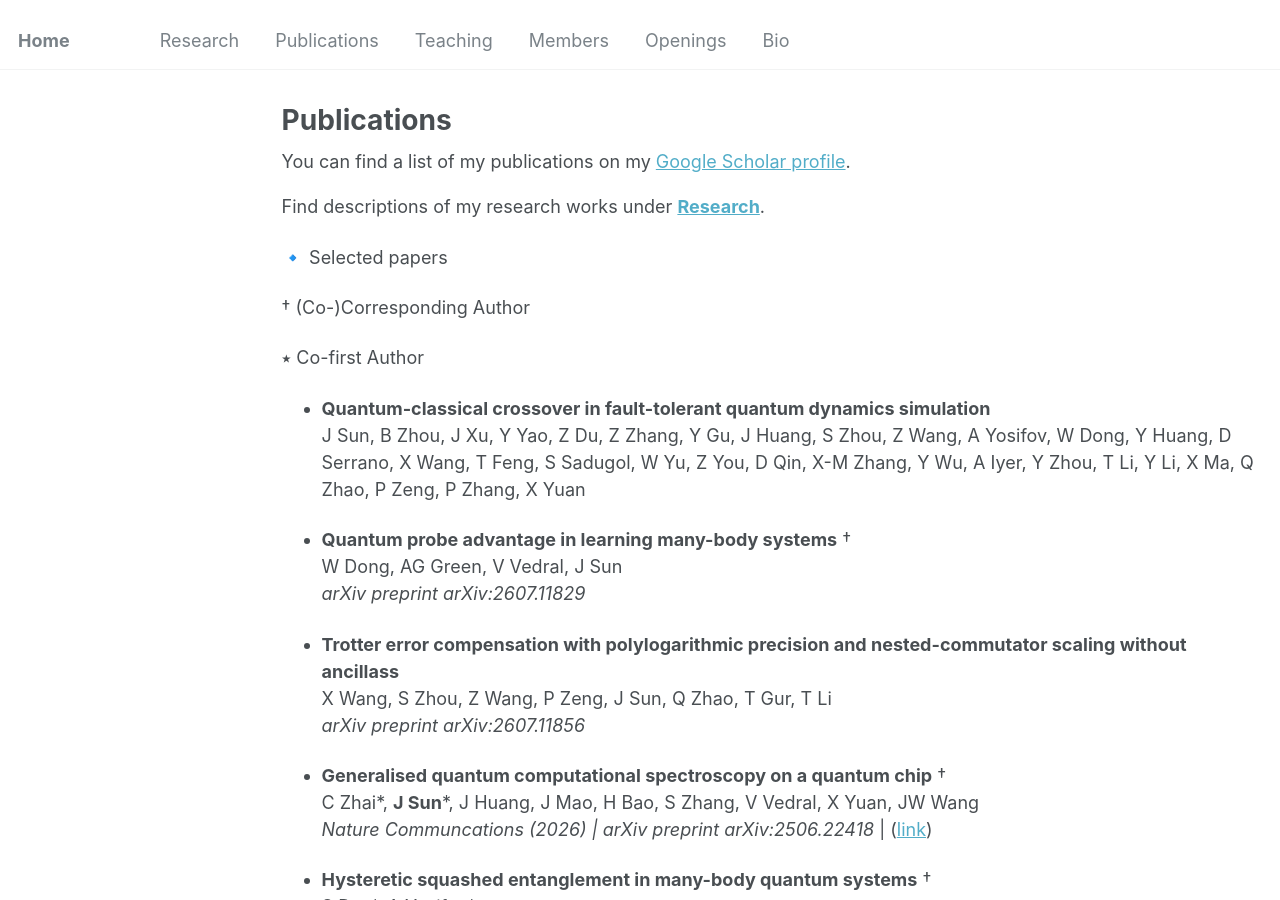
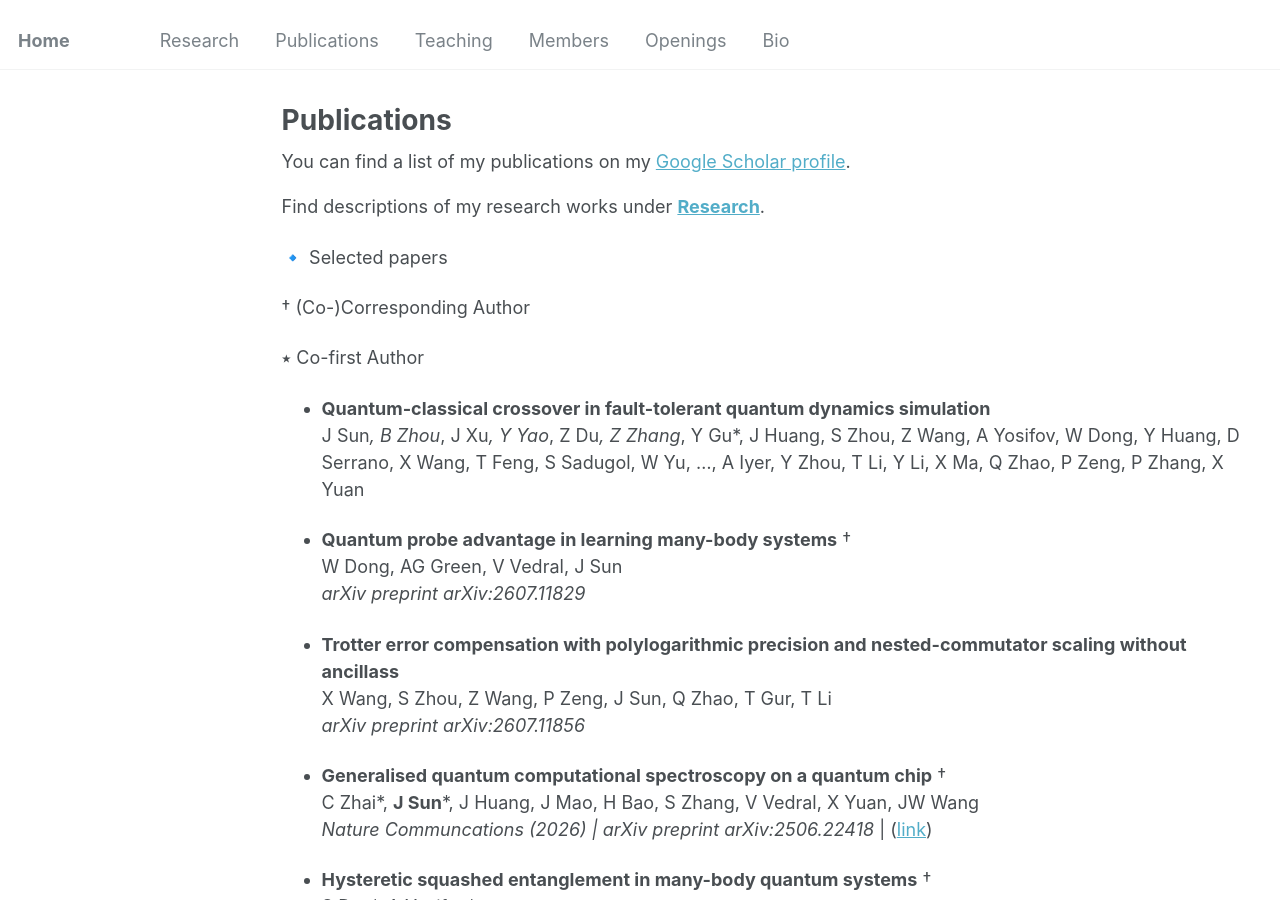
Before and after one commit to jinzhao-sun/jinzhao-sun.github.io, a Jekyll site: the page built from _pages/publications.md, in a window 1280 px wide and 900 px high. Built offline with Jekyll 4.4.1, drawn with Linux system fonts in a browser that asks for light colours.

Commit message:
Update publications.md

```diff
--- a/_pages/publications.md
+++ b/_pages/publications.md
@@ -21,7 +21,7 @@ Find descriptions of my research works under **[Research](research.md)**.
 ⭑ Co-first Author
 
 - **Quantum-classical crossover in fault-tolerant quantum dynamics simulation** <br>
-  J Sun, B Zhou, J Xu, Y Yao, Z Du, Z Zhang, Y Gu, J Huang, S Zhou, Z Wang, A Yosifov, W Dong, Y Huang, D Serrano, X Wang, T Feng, S Sadugol, W Yu, Z You, D Qin, X-M Zhang, Y Wu, A Iyer, Y Zhou, T Li, Y Li, X Ma, Q Zhao, P Zeng, P Zhang, X Yuan
+  J Sun*, B Zhou*, J Xu*, Y Yao*, Z Du*, Z Zhang*, Y Gu*, J Huang, S Zhou, Z Wang, A Yosifov, W Dong, Y Huang, D Serrano, X Wang, T Feng, S Sadugol, W Yu, ..., A Iyer, Y Zhou, T Li, Y Li, X Ma, Q Zhao, P Zeng, P Zhang, X Yuan<br>
 
 
 - **Quantum probe advantage in learning many-body systems** †<br>
```
